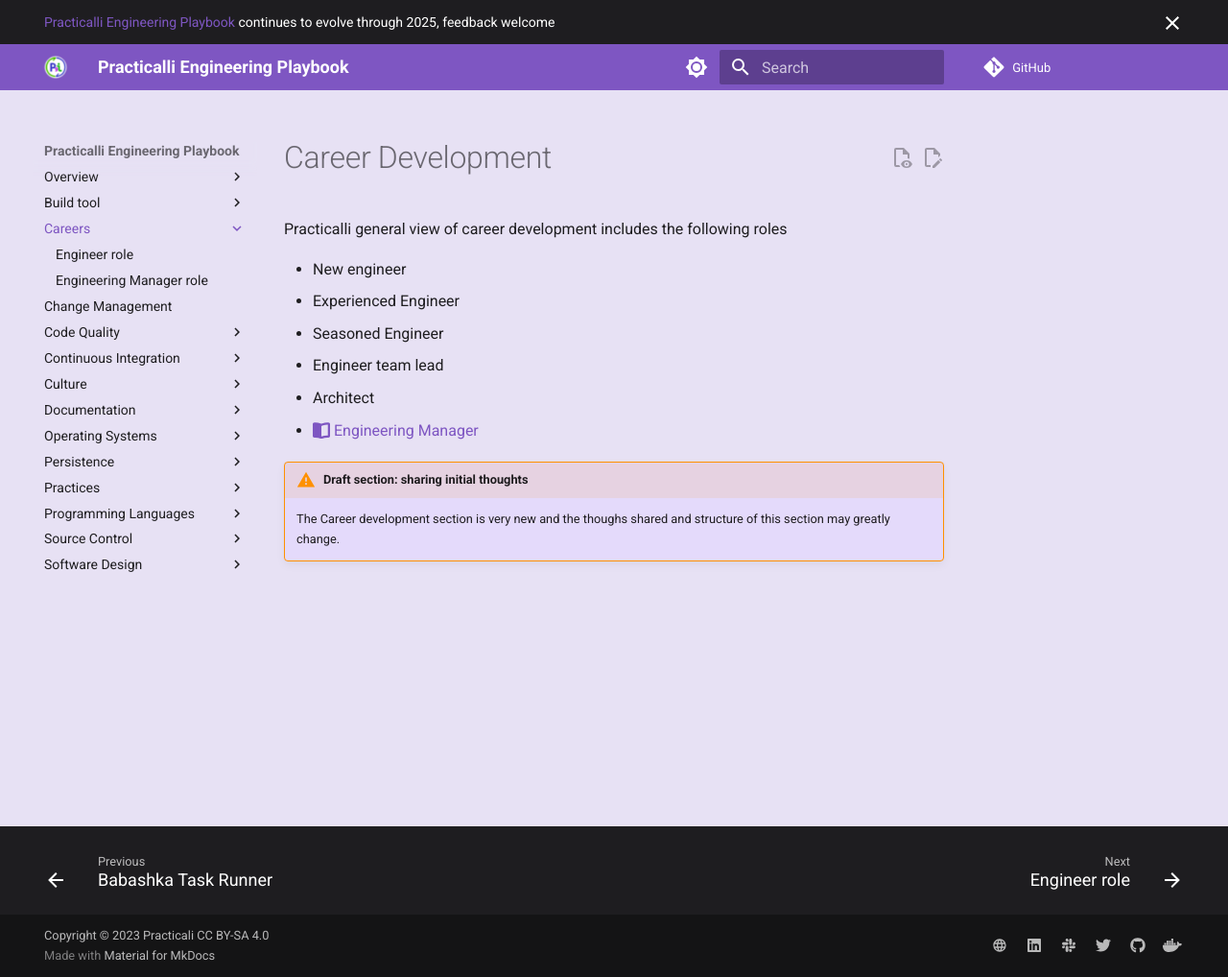
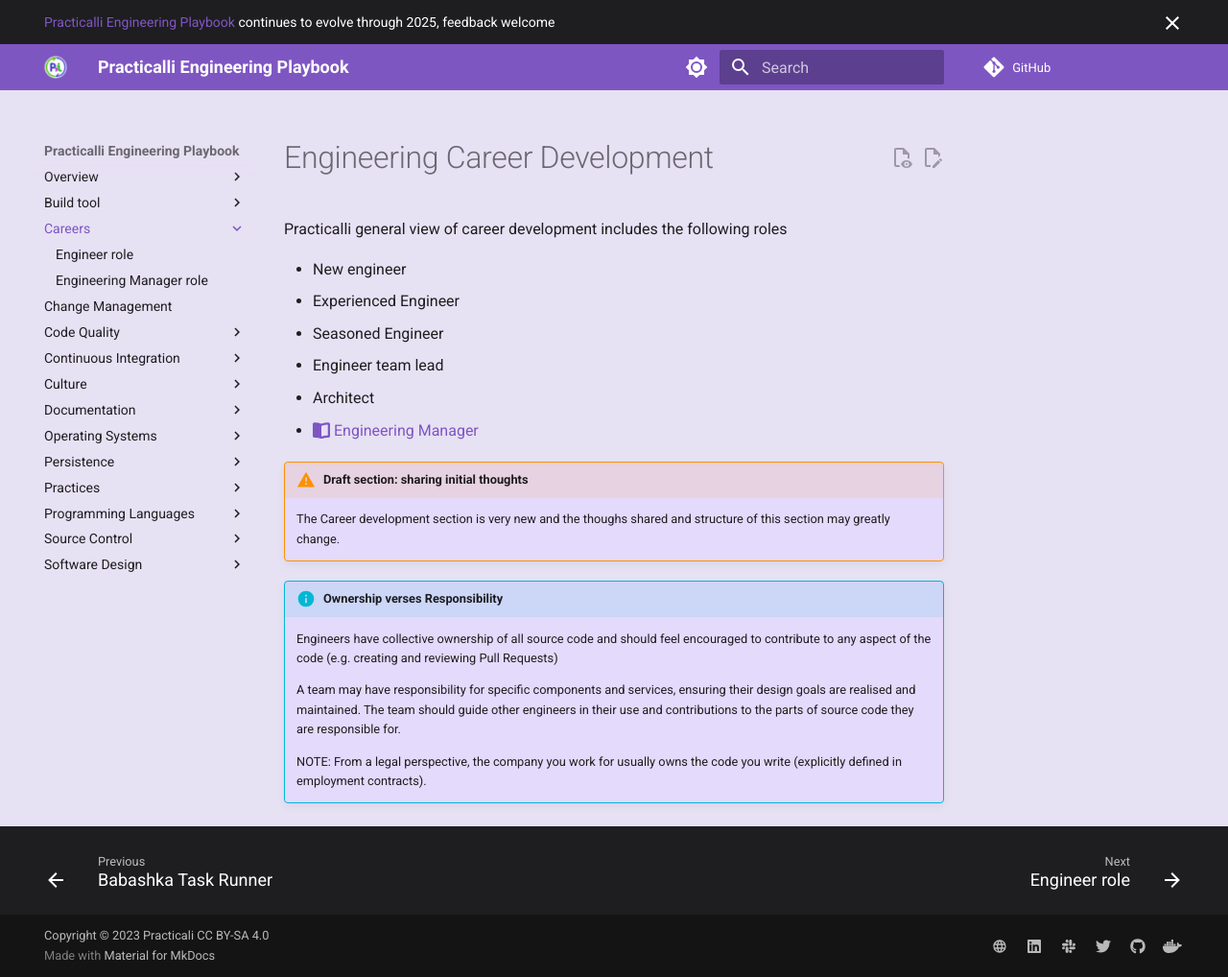
Before and after one commit to practicalli/engineering-playbook, an MkDocs documentation site: the page built from docs/careers/index.md, in a window 1280 px wide and 1018 px high. Shown: the whole window at 96% size. Built offline with MkDocs 1.6.1 and Material for MkDocs 9.7.7, drawn with Linux system fonts in a browser that asks for light colours; plug-ins that fetch from the network failed and are left out; comment, search, counter and statistics services are not loaded.

Commit message:
careers: owernship verses responsibility

```diff
--- a/docs/careers/index.md
+++ b/docs/careers/index.md
@@ -1,4 +1,4 @@
-# Career Development
+# Engineering Career Development
 
 Practicalli general view of career development includes the following roles
 
@@ -11,3 +11,13 @@
 
 !!! WARNING "Draft section: sharing initial thoughts"
     The Career development section is very new and the thoughs shared and structure of this section may greatly change.
+
+
+
+!!! INFO "Ownership verses Responsibility"
+
+    Engineers have collective ownership of all source code and should feel encouraged to contribute to any aspect of the code (e.g. creating and reviewing Pull Requests)
+
+    A team may have responsibility for specific components and services, ensuring their design goals are realised and maintained.  The team should guide other engineers in their use and contributions to the parts of source code they are responsible for.
+
+    NOTE: From a legal perspective, the company you work for usually owns the code you write (explicitly defined in employment contracts).
```
